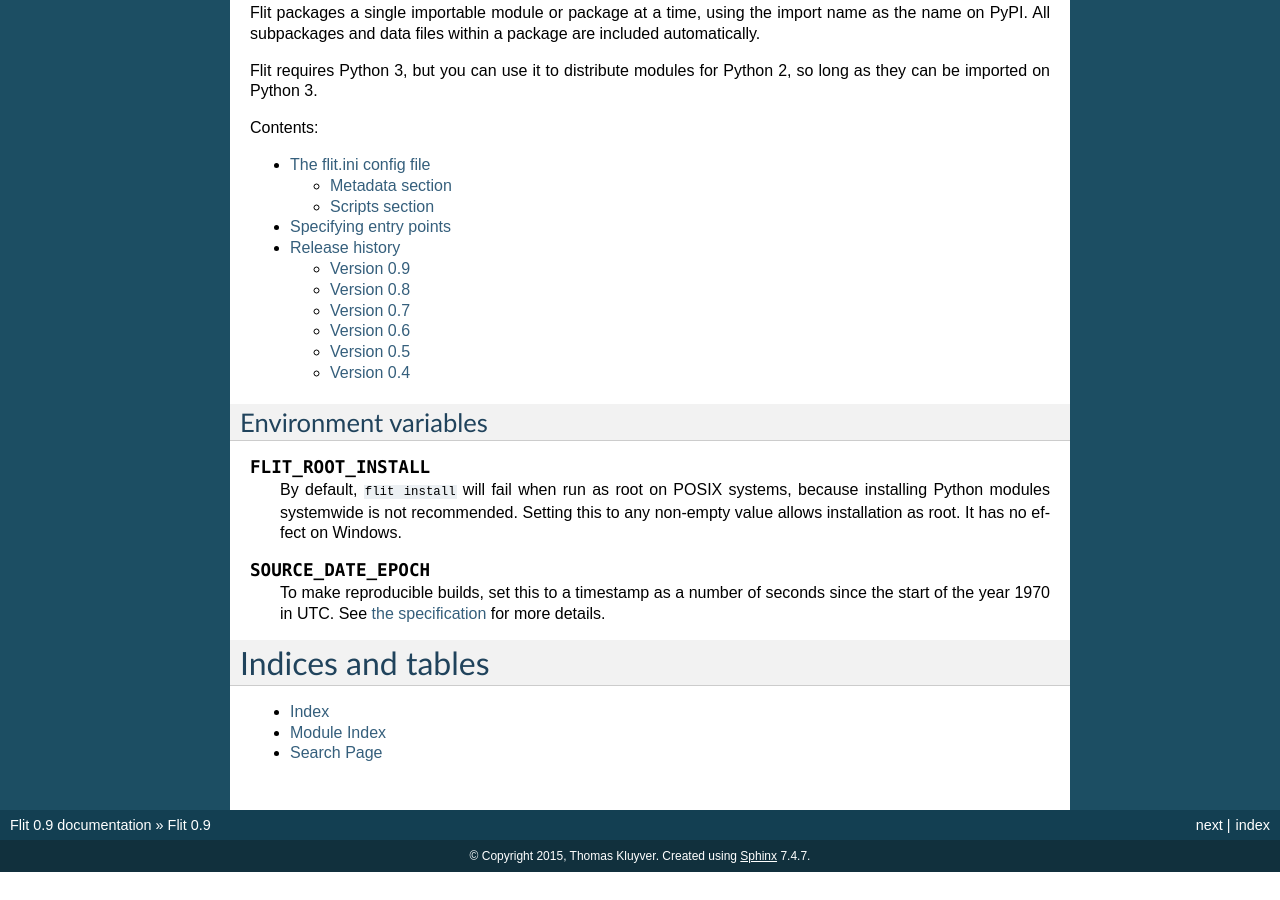
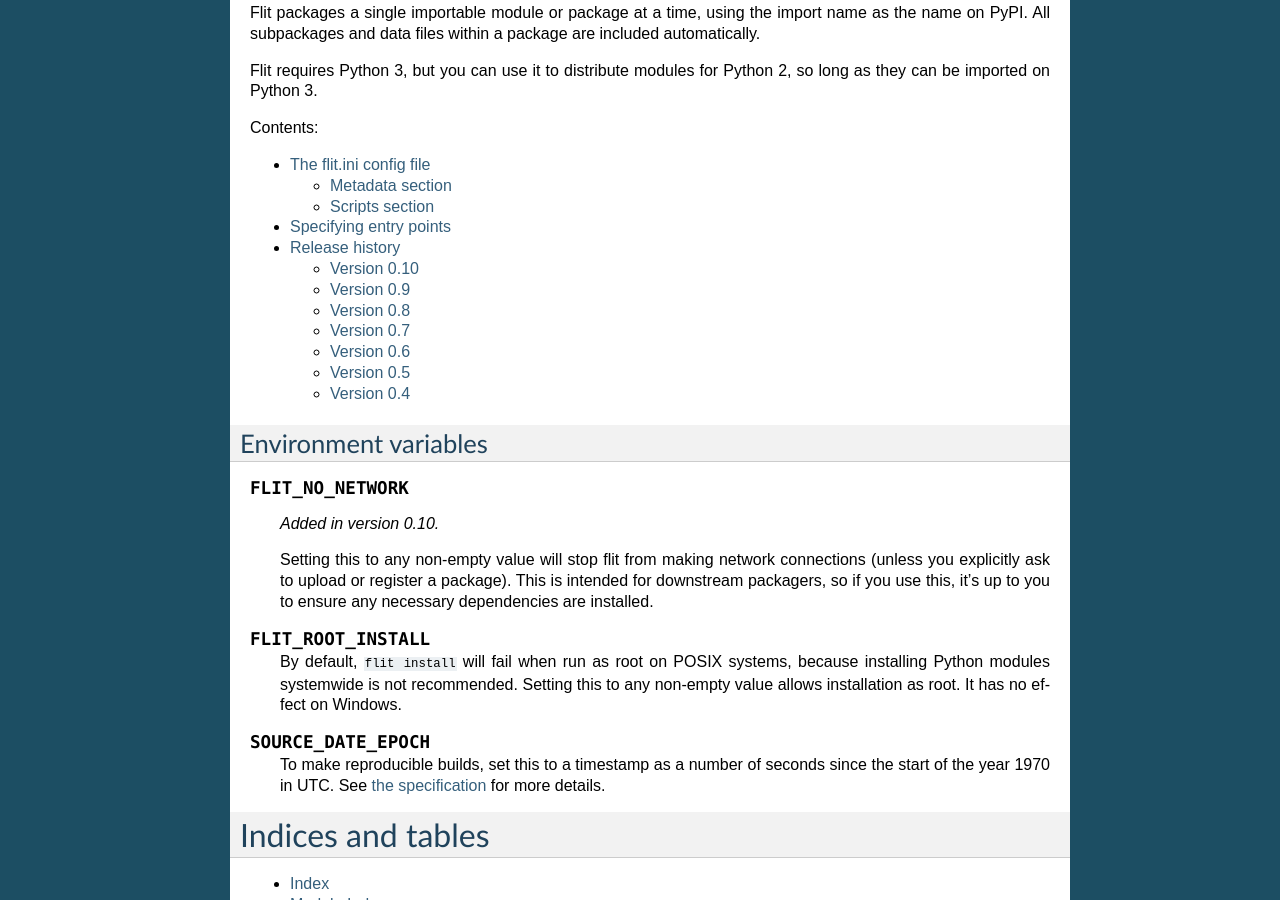
Before and after one commit to pypa/flit, a Sphinx documentation site: the page built from doc/index.rst, in a window 1280 px wide and 900 px high, scrolled down 1006 px. Built offline with Sphinx 7.4.7, drawn with Linux system fonts in a browser that asks for light colours; before the commit the page ends 1878 px from its top, so only the background shows below that.

Commit message:
Add FLIT_NO_NETWORK environment variable

```diff
--- a/doc/history.rst
+++ b/doc/history.rst
@@ -1,5 +1,11 @@
 Release history
 ===============
+
+Version 0.10
+------------
+
+- Downstream packagers can use the :envvar:`FLIT_NO_NETWORK` environment
+  variable to stop flit downloading data from the network.
 
 Version 0.9
 -----------
--- a/doc/index.rst
+++ b/doc/index.rst
@@ -19,6 +19,15 @@
 Environment variables
 ---------------------
 
+.. envvar:: FLIT_NO_NETWORK
+
+   .. versionadded:: 0.10
+
+   Setting this to any non-empty value will stop flit from making network
+   connections (unless you explicitly ask to upload or register a package). This
+   is intended for downstream packagers, so if you use this, it's up to you to
+   ensure any necessary dependencies are installed.
+
 .. envvar:: FLIT_ROOT_INSTALL
 
    By default, ``flit install`` will fail when run as root on POSIX systems,
```
Also changed, not shown: 2 other files.
